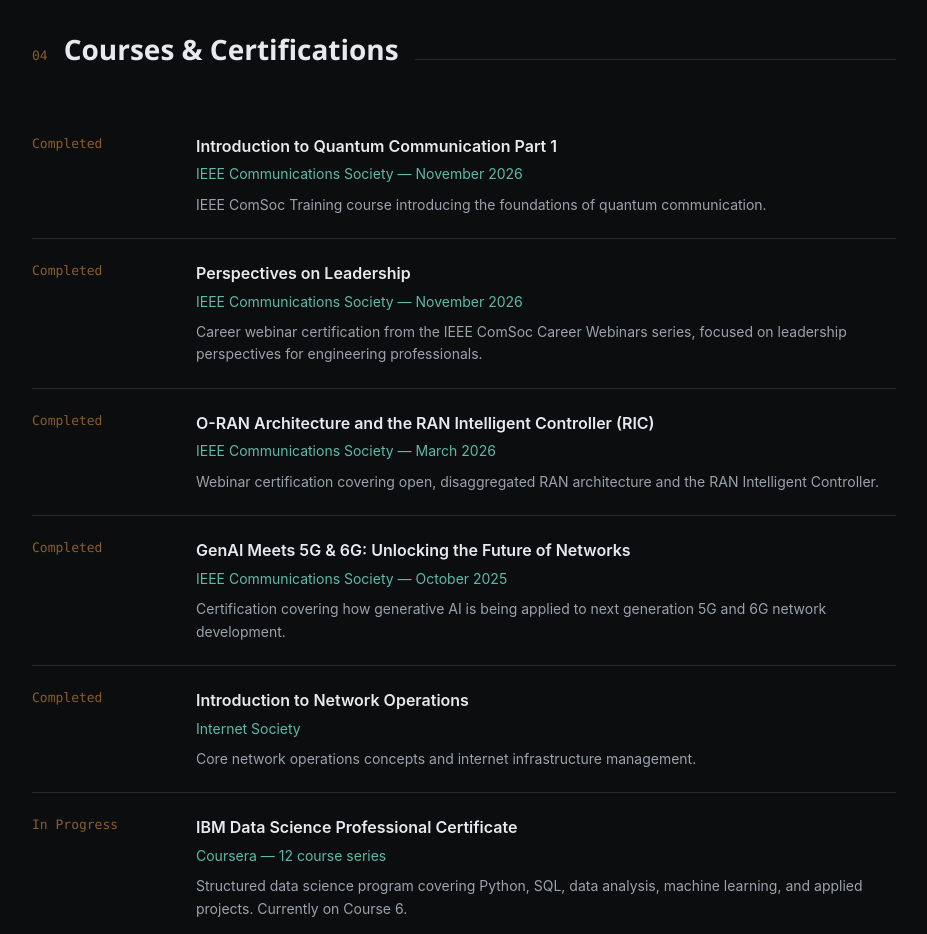
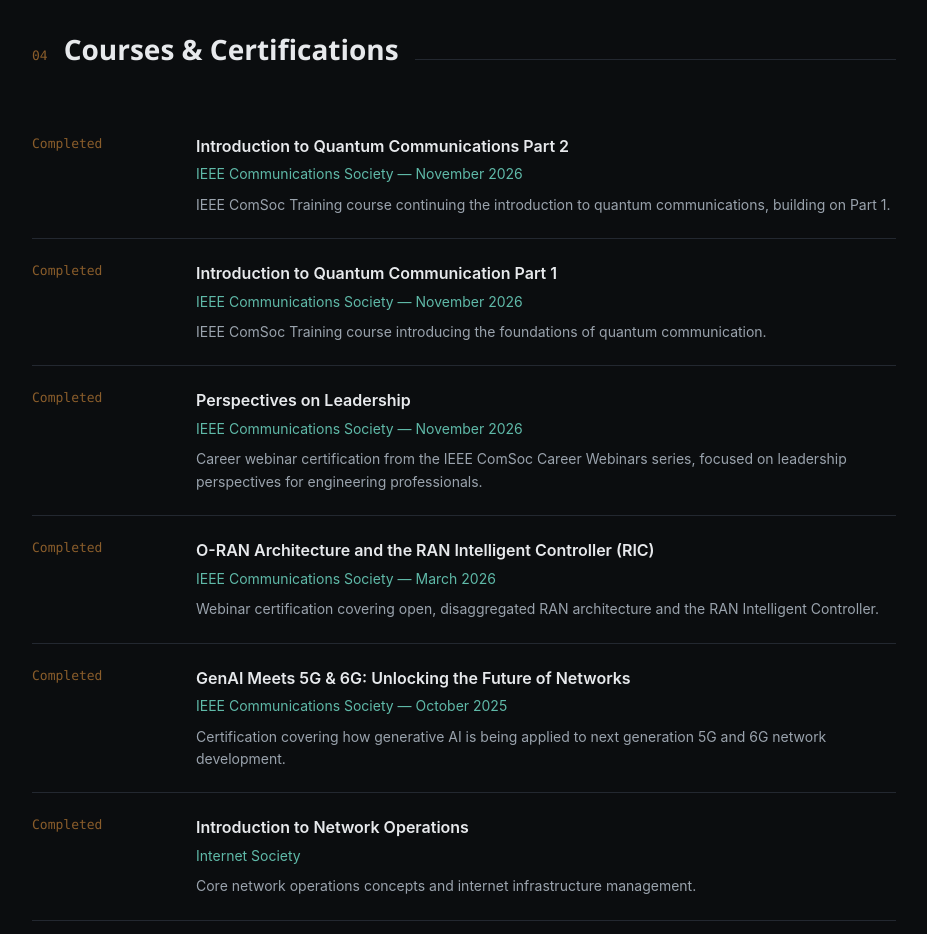
Before and after one commit to olangoisack/olangoisack.github.io, a plain HTML site: page index.html in a window 1280 px wide. Shown: the part 3000-3934 px from the top of the page, without its empty margins (176-1103 px from the left). Drawn offline with Linux system fonts and the light colour scheme.

Commit message:
Add course details for Quantum Communications Part 2
Added details for 'Introduction to Quantum Communications Part 2' course.

```diff
--- a/index.html
+++ b/index.html
@@ -636,6 +636,14 @@
         <div class="tl-item">
       <div class="tl-period">Completed</div>
       <div>
+        <div class="tl-role">Introduction to Quantum Communications Part 2</div>
+        <div class="tl-org">IEEE Communications Society &mdash; November 2026</div>
+        <div class="tl-desc">IEEE ComSoc Training course continuing the introduction to quantum communications, building on Part 1.</div>
+      </div>
+    </div>
+        <div class="tl-item">
+      <div class="tl-period">Completed</div>
+      <div>
         <div class="tl-role">Introduction to Quantum Communication Part 1</div>
         <div class="tl-org">IEEE Communications Society &mdash; November 2026</div>
         <div class="tl-desc">IEEE ComSoc Training course introducing the foundations of quantum communication.</div>
```
